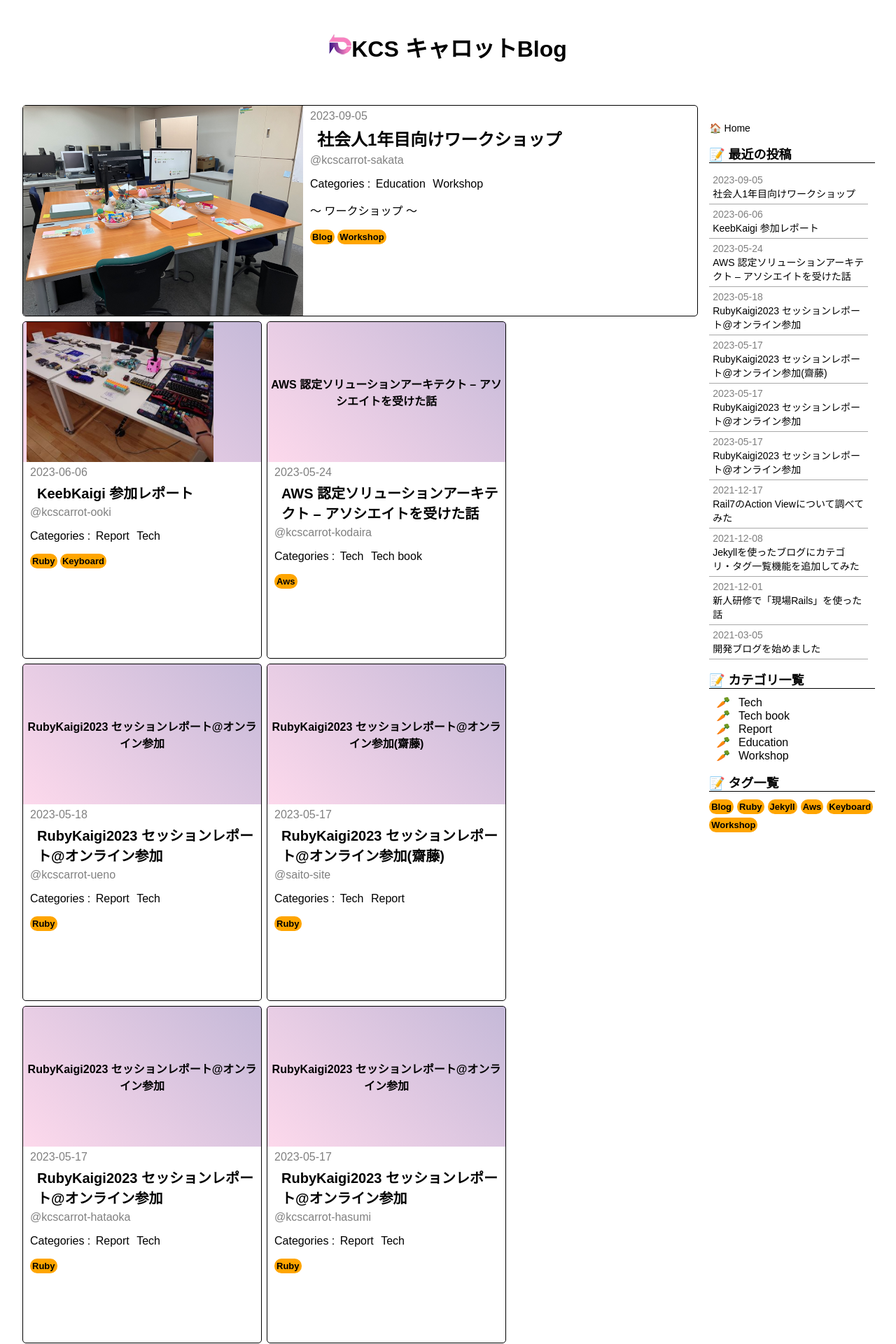
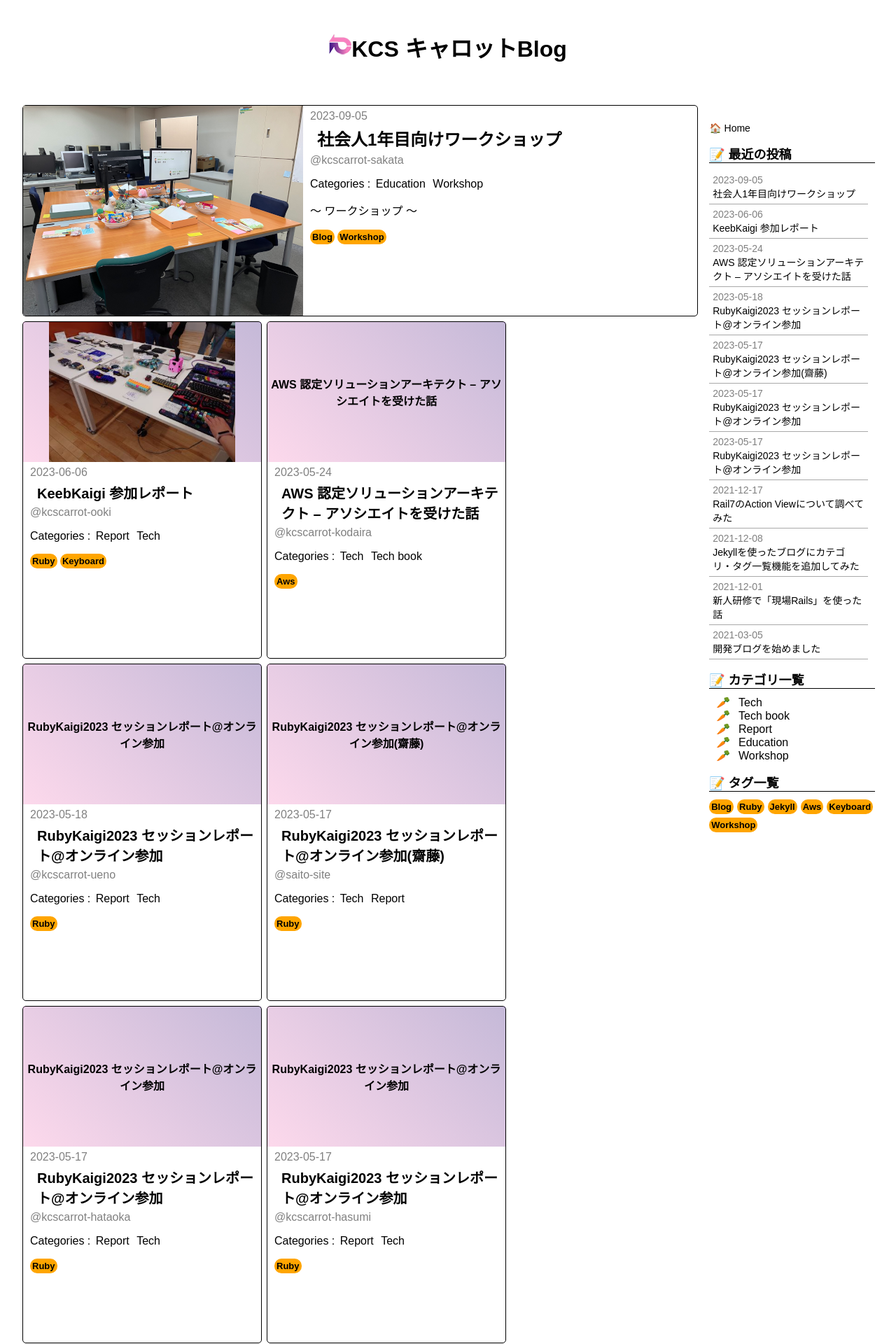
Before and after one commit to kcscarrot-konno/h2carrot.github.io, a Jekyll site: the page built from index.markdown, in a window 1280 px wide. Shown: the top 1920 px of the page at 70% size. Built offline with Jekyll 4.4.1, drawn with Linux system fonts in a browser that asks for light colours; emoji names are drawn with the system emoji font.

Commit message:
一覧の画像が枠からはみ出してしまう箇所のCSS修正

```diff
--- a/assets/css/style.css
+++ b/assets/css/style.css
@@ -207,13 +207,9 @@ body {
   font-weight: bold;
   background: linear-gradient(-135deg, rgba(63,24,126,0.3), rgba(247,129,191,0.3));
 }
-.post-image{
+.post-img img{
   text-align: center;
-  /*width: 100%;*/
-  padding: 0 5px;
-
-  /* FIXME: 画像が枠からはみ出すのを防ぐ対応(応急処置) */
-  /* 枠に収まるように調整したい */
+  margin: auto;
   max-width: 100%;
   max-height: 100%;
 }
```
